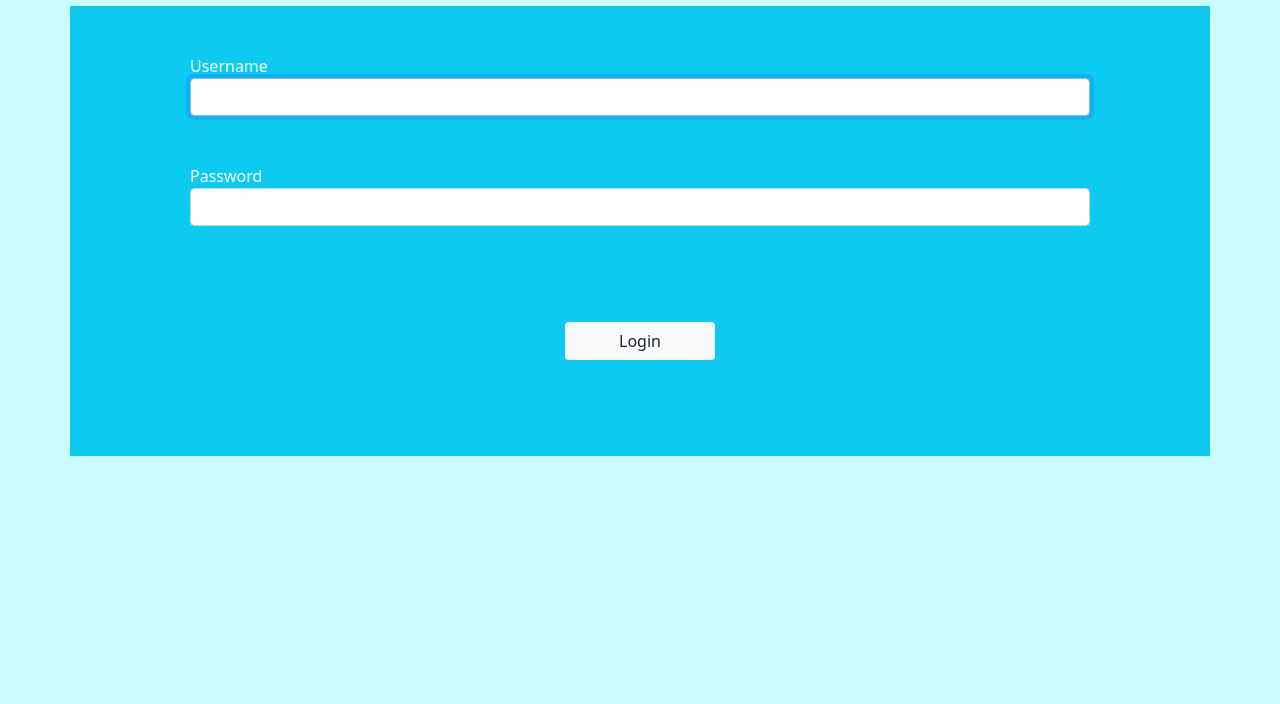
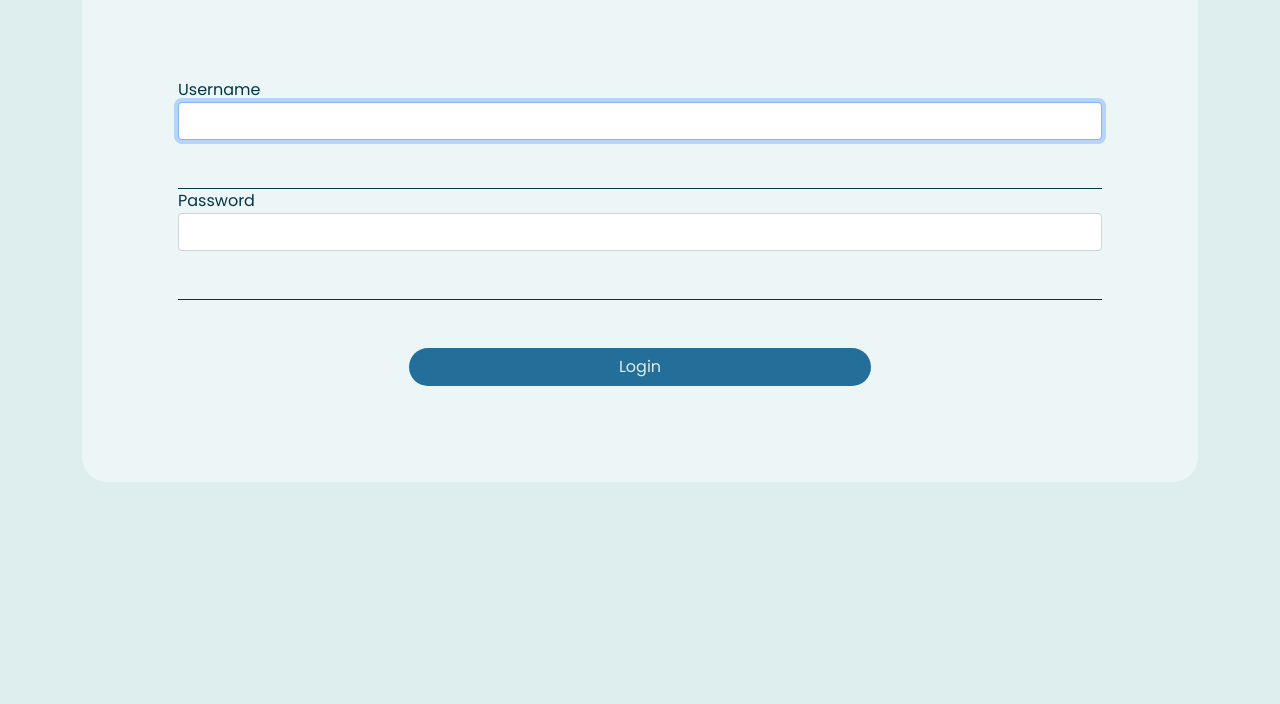
Before and after one commit to NataliaCatalina/evergreen, a website: page views/login.html in a window 1280 px wide. Shown: the part 96-800 px from the top of the page. Drawn offline with nearby package versions, Linux system fonts and the light colour scheme.

Commit message:
hayley styling login signup

```diff
--- a/app.js
+++ b/app.js
@@ -50,7 +50,7 @@ app.use(passport.session());
 // START OUR SERVER
 mongoose.connect(MONGODB_URL, {useNewUrlParser : true})
     .then((result) => {
-        app.listen(3000);
+        app.listen(4000);
         console.log('database is connected');
 
     }).catch((err) => {
--- a/public/style.css
+++ b/public/style.css
@@ -4,12 +4,50 @@
   box-sizing: border-box;
 }
 
+body {
+  background-color: #DEEDED;
+  font-family: 'Poppins', sans-serif;
+  font-size: 16px;
+  color:#053642 ;
+}
 
-body {
-  background-color: #CCFCFF;
+.header{
+  font-size: 20px;
+  font-weight: 700px;
+}
+
+/* //////////////BUTTONS///////////////// */
+.primarybtn {
+text-align: center;
+margin-top: 50px;
+background:#236F99 ;
+border-radius: 20px;
+color:#DEEDED;
+}
+
+.secondarybtn{
+  text-align: center;
+  margin-top: 50px;
+  background:#B4E1E2 ;
+  border-radius: 20px;
+}
+
+/* ///////////////BUTTONS///////////////*/
+
+/* ///////////////FORMS///////////////*/
+.form-container{
+  background-color:#ECF6F6 ;
+  border-radius: 25px;
+}
+
+.form-input{
+  border: none;
+  border-bottom: 1px solid #053642;
+  outline: none;
 }
 
 
+/* ///////////////FORMS///////////////*/
 ul {
   list-style-type: none;
   margin: 0;
@@ -39,7 +77,7 @@ li a:hover:not(.active) {
 
 
 
-/* CATEGORIES */
+/* ///////////////CATEGORIES ///////////////////*/
 
 .hidden {position:absolute;visibility:hidden;opacity:0;}
 input[type=checkbox] + label {
@@ -50,6 +88,7 @@ padding-left: 10px;
 padding-right: 10px;
 border-radius: 15px;
 background-color: #DEFFEF;
+
 }
 input[type=checkbox]:checked + label {
 color: black;
@@ -61,10 +100,10 @@ border-radius: 15px;
 background-color: #77D0D6;
 }
 
+/* ///////////////CATEGORIES///////////////////*/
 
 
-
-/* SELL TRADE BOTH */
+/* ///////////////////SELL TRADE BOTH///////////////////*/
 
 .checkbox-round {
 width: 1.3em;
@@ -76,6 +115,7 @@ border: 1px solid #77D0D6;
 -webkit-appearance: none;
 outline: none;
 cursor: pointer;
+
 }
 
 .checkbox-round:checked {
@@ -87,12 +127,12 @@ outline: 0;
 border-width: 0 0 1px;
 border-color: black;
 }
+/* ///////////////////SELL TRADE BOTH///////////////////*/
 
 
 
-
-
-/* Dropdown Button */
+/*
+/* ///////////////////Dropdown Button/////////////////// */
 .dropbtn {
 background-color: #F35B54;
 color: white;
@@ -140,6 +180,7 @@ display: block;
 #icon{
   align-items: right;
 }
+/* ///////////////////Dropdown Button/////////////////// */
 
 
 /* create button */
--- a/views/login.html
+++ b/views/login.html
@@ -1,10 +1,15 @@
 <!DOCTYPE html>
 <html lang="en">
   <head>
-      <meta charset="UTF-8">
+    <meta charset="UTF-8">
       <meta name="viewport" content="width=device-width, initial-scale=1.0">
       <link href="https://cdn.jsdelivr.net/npm/bootstrap@5.0.0-beta3/dist/css/bootstrap.min.css" rel="stylesheet" integrity="sha384-eOJMYsd53ii+scO/bJGFsiCZc+5NDVN2yr8+0RDqr0Ql0h+rP48ckxlpbzKgwra6" crossorigin="anonymous">
       <link rel="stylesheet" href="../style.css">
+    <!-- font-awesome -->
+    <link rel="stylesheet" href="https://cdnjs.cloudflare.com/ajax/libs/font-awesome/5.15.1/css/all.min.css" integrity="sha512-+4zCK9k+qNFUR5X+cKL9EIR+ZOhtIloNl9GIKS57V1MyNsYpYcUrUeQc9vNfzsWfV28IaLL3i96P9sdNyeRssA==" crossorigin="anonymous" />
+    <!-- google fonts -->
+    <link rel="preconnect" href="https://fonts.gstatic.com">
+    <link href="https://fonts.googleapis.com/css2?family=Poppins:wght@200;300;400;600;700&display=swap" rel="stylesheet">
     <title>Login</title>
 </head>
 <body>
@@ -16,22 +21,22 @@
       </ul>
   </nav>
 
-  <div class="container bg-info">
+  <div class="container">
 
-
-    <div class="container">
+    <div class="form-container">
+      <h1 class="header">Login</h1>
       <form action="/login" method="POST" class="form-signin m-5 p-5">
 
-        <div class="form-label-group">
-          <label class="text-white" for="username">Username</label>
+        <div class="form-input">
+          <label class="" for="username">Username</label>
           <input type="text" id="username" class="form-control mb-5" name="username" required autofocus>
         </div>
-        <div class="form-label-group">
-          <label class="text-white" for="password">Password</label>
+        <div class="form-input">
+          <label class="" for="password">Password</label>
           <input type="password" id="password" class="form-control mb-5" name="password" required>
         </div>
         <div class="d-flex justify-content-center">
-          <button class="btn bg-light submit-btn col-2 m-5">Login</button>
+          <button class="btn submit-btn col-6 m-5 primarybtn">Login</button>
         </div>
 
       </form>
```
Also changed, not shown: views/account.html (+2 -0 lines), views/dashboard.html (+2 -0 lines), views/edit.html (+2 -0 lines), views/home.html (+6 -4 lines), views/list.html (+2 -2 lines), views/signup.html (+11 -8 lines).
